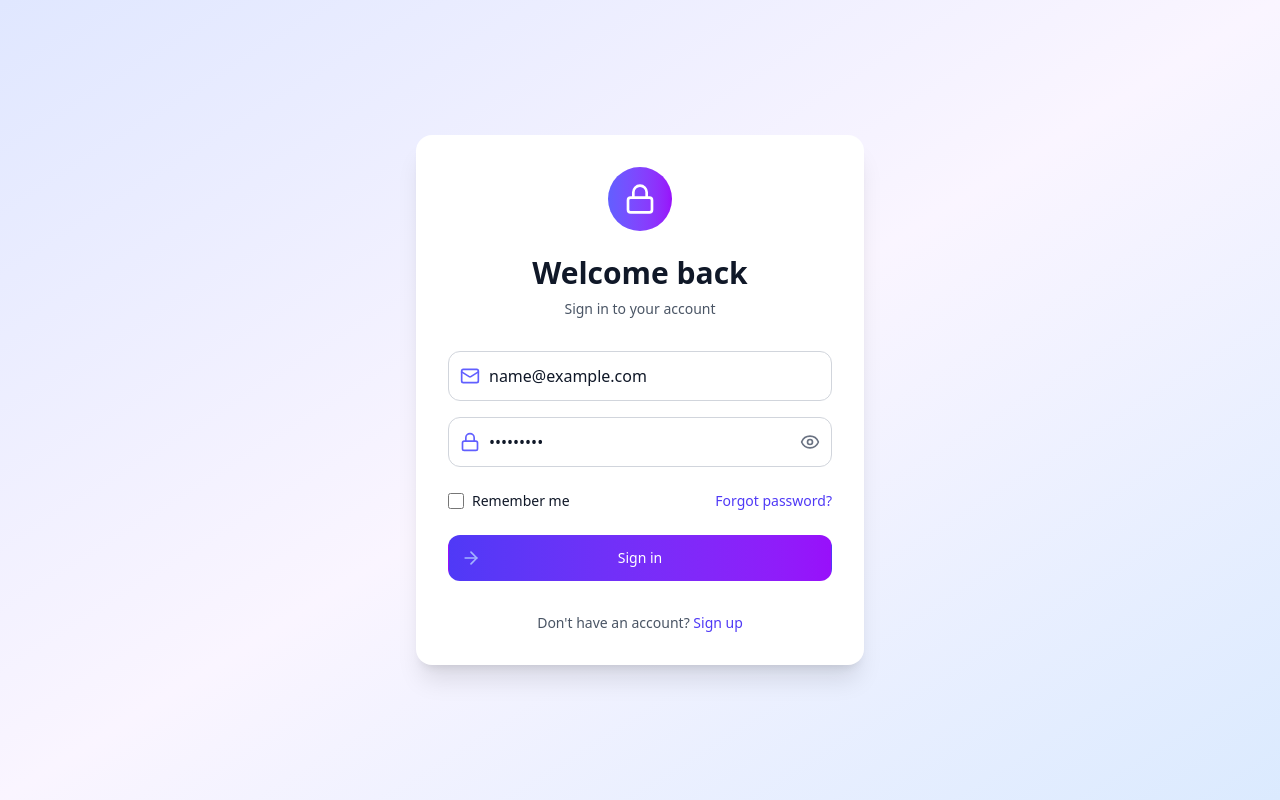
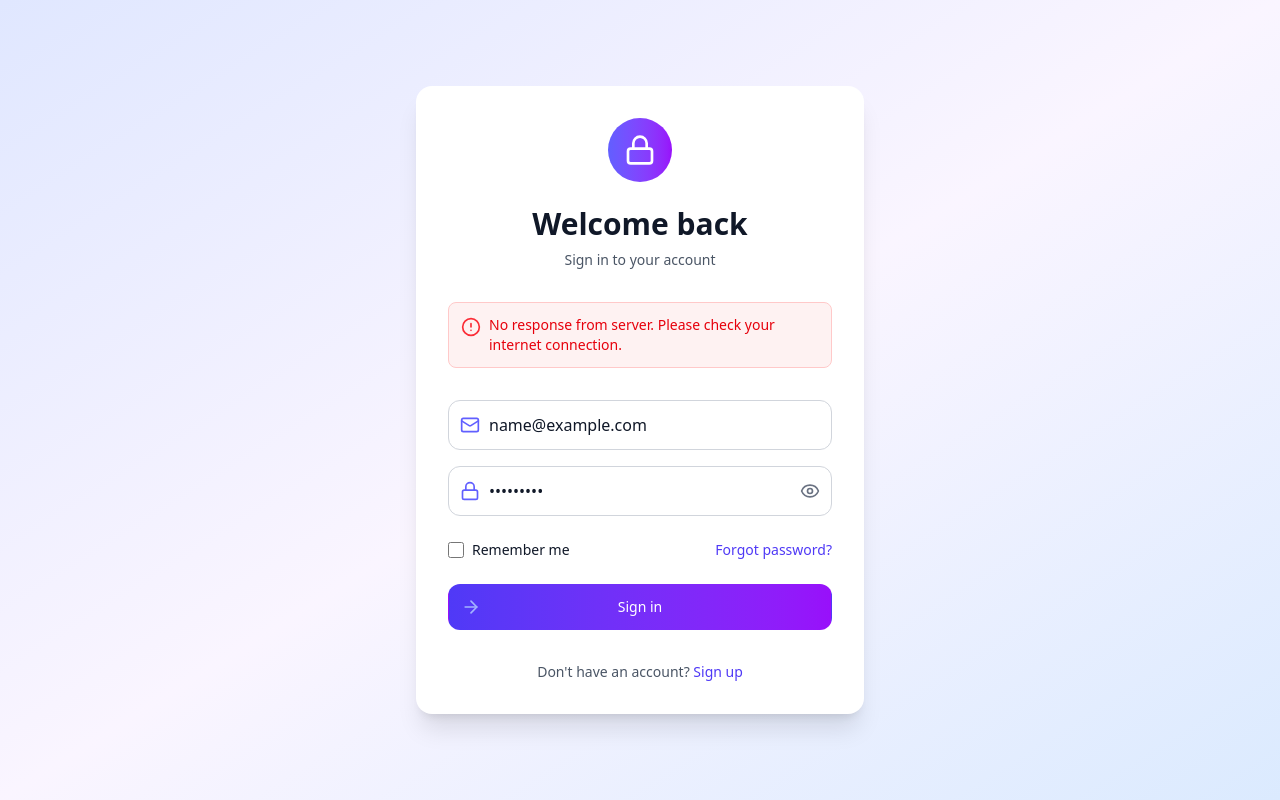
Before and after one commit to amitmore-007/MeetX, a React (Vite) app in the folder frontend/: page /login in a window 1280 px wide. Both pictures are taken after typing "name@example.com", "Sample123" into the empty fields and a click on the button "Sign in". Built offline with nearby package versions, Linux system fonts and the light colour scheme; no server answers.

Commit message:
Login page optimized

```diff
--- a/frontend/src/api.js
+++ b/frontend/src/api.js
@@ -1,8 +1,8 @@
-// src/api.js
 import axios from 'axios';
 
 const API = axios.create({
-  baseURL: 'http://localhost:5000/api', // Change if hosted
+  // Replace the base URL with your deployed backend URL
+  baseURL: 'https://activity-backend-ghgw.onrender.com/api', // Updated URL
 });
 
 API.interceptors.request.use((req) => {
--- a/frontend/src/pages/Login.jsx
+++ b/frontend/src/pages/Login.jsx
@@ -3,17 +3,20 @@ import { useState } from 'react';
 import API from '../api';
 import { useNavigate, Link } from 'react-router-dom';
 import { motion } from 'framer-motion';
-import { Mail, Lock, ArrowRight, Eye, EyeOff } from 'lucide-react';
+import { Mail, Lock, ArrowRight, Eye, EyeOff, AlertCircle } from 'lucide-react';
 
 const Login = () => {
   const [form, setForm] = useState({ email: '', password: '' });
   const [isLoading, setIsLoading] = useState(false);
   const [showPassword, setShowPassword] = useState(false);
+  const [error, setError] = useState('');
   const navigate = useNavigate();
 
   const handleSubmit = async (e) => {
     e.preventDefault();
     setIsLoading(true);
+    setError(''); // Clear any previous errors
+
     try {
       const res = await API.post('/auth/login', form);
       localStorage.setItem('token', res.data.token);
@@ -24,7 +27,25 @@ const Login = () => {
       }, 800);
     } catch (error) {
       setIsLoading(false);
-      // You can add error handling here
+
+      // Handle different error scenarios
+      if (error.response) {
+        // The request was made and the server responded with a status code
+        // that falls out of the range of 2xx
+        if (error.response.status === 401) {
+          setError('Invalid email or password. Please try again.');
+        } else if (error.response.data && error.response.data.message) {
+          setError(error.response.data.message);
+        } else {
+          setError('Login failed. Please check your credentials and try again.');
+        }
+      } else if (error.request) {
+        // The request was made but no response was received
+        setError('No response from server. Please check your internet connection.');
+      } else {
+        // Something happened in setting up the request
+        setError('An error occurred. Please try again later.');
+      }
     }
   };
 
@@ -53,6 +74,17 @@ const Login = () => {
           <h2 className="mt-6 text-3xl font-extrabold text-gray-900">Welcome back</h2>
           <p className="mt-2 text-sm text-gray-600">Sign in to your account</p>
         </div>
+
+        {error && (
+          <motion.div
+            initial={{ opacity: 0, y: -10 }}
+            animate={{ opacity: 1, y: 0 }}
+            className="p-3 rounded-lg bg-red-50 border border-red-200 flex items-start"
+          >
+            <AlertCircle className="h-5 w-5 text-red-500 mt-0.5 mr-2 flex-shrink-0" />
+            <p className="text-sm text-red-600">{error}</p>
+          </motion.div>
+        )}
 
         <form onSubmit={handleSubmit} className="mt-8 space-y-6">
           <div className="space-y-4">
```
